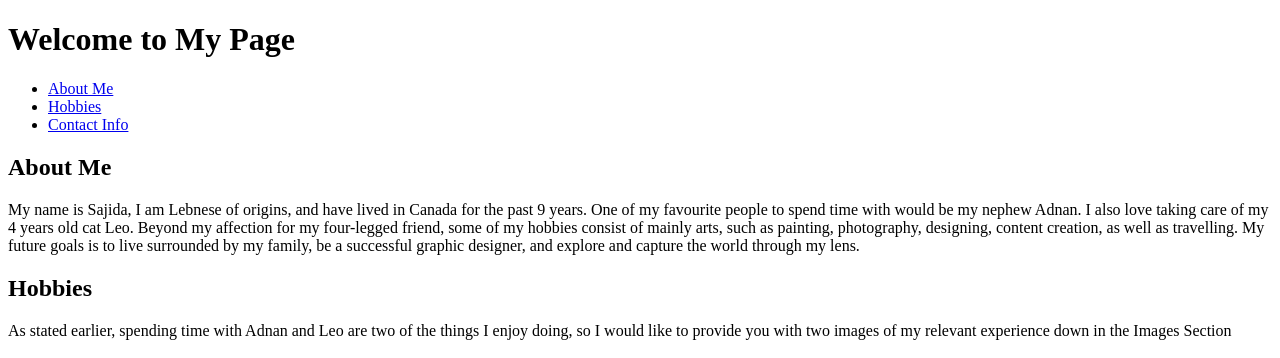
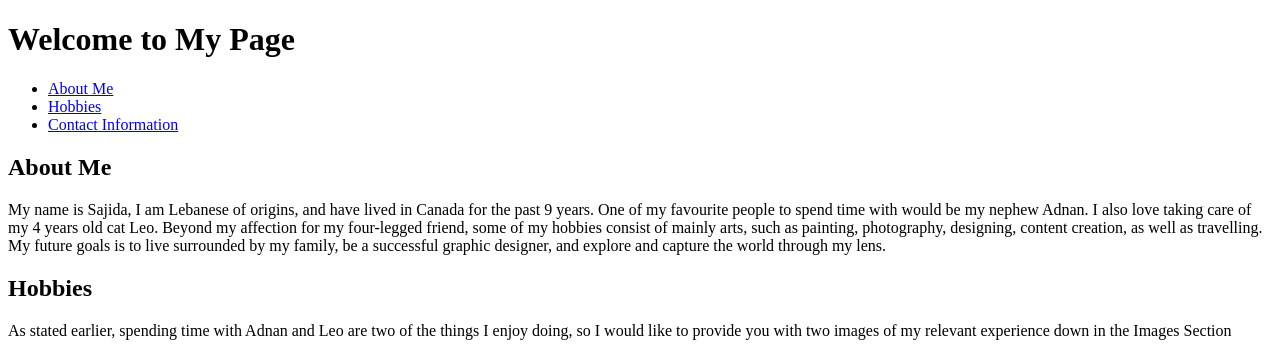
Before and after one commit to Sajidaab/portfolio, a plain HTML site: page index.html in a window 1280 px wide. Shown: the top 358 px of the page. Drawn offline with Linux system fonts and the light colour scheme.

Commit message:
Fixed grammar on word "Lebanese" Line 30

```diff
--- a/index.html
+++ b/index.html
@@ -18,7 +18,7 @@
             <ul>
                 <li><a href="#about-me">About Me</a></li>
                 <li><a href="#hobbies">Hobbies</a></li>
-                <li><a href="#contact">Contact Info</a></li>
+                <li><a href="#contact">Contact Information</a></li>
             </ul>
         </nav>
     </header>
@@ -27,7 +27,7 @@
         <!-- About Me section -->
         <section id="about-me">
             <h2>About Me</h2>
-            <p>My name is Sajida, I am Lebnese of origins, and have lived in Canada for the past 9 years. One of my favourite people to spend time with would be my nephew Adnan. I also love taking care of my 4 years old cat Leo. Beyond my affection for my four-legged friend, some of my hobbies consist of mainly arts, such as painting, photography, designing, content creation, as well as travelling. My future goals is to live surrounded by my family, be a successful graphic designer, and explore and capture the world through my lens.  </p>
+            <p>My name is Sajida, I am Lebanese of origins, and have lived in Canada for the past 9 years. One of my favourite people to spend time with would be my nephew Adnan. I also love taking care of my 4 years old cat Leo. Beyond my affection for my four-legged friend, some of my hobbies consist of mainly arts, such as painting, photography, designing, content creation, as well as travelling. My future goals is to live surrounded by my family, be a successful graphic designer, and explore and capture the world through my lens.  </p>
         </section>
 
         <!-- Hobbies section -->
```
